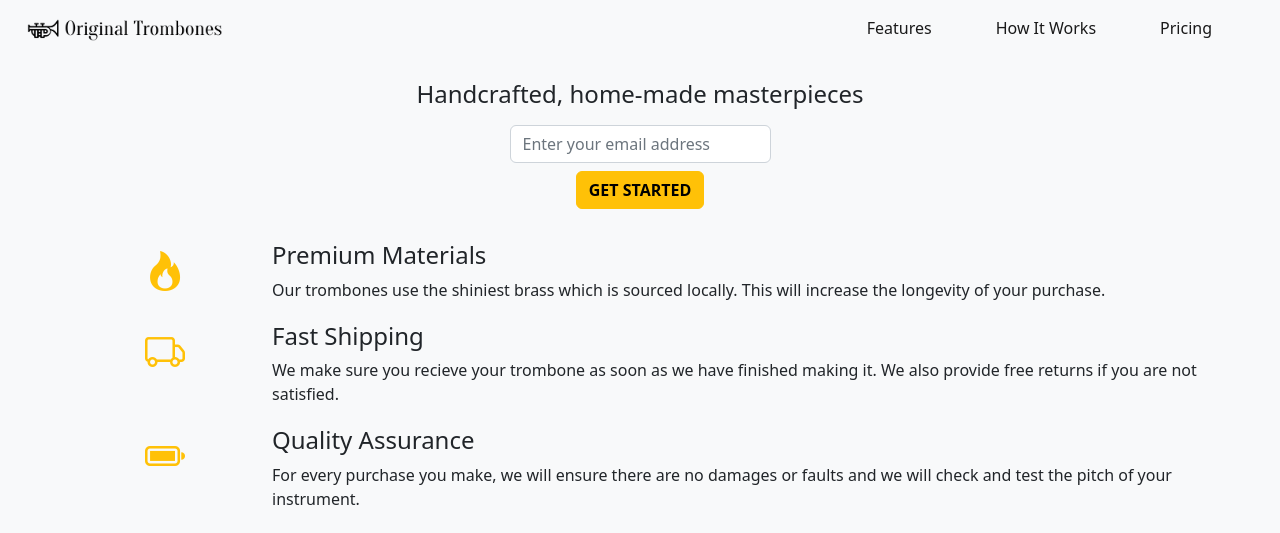
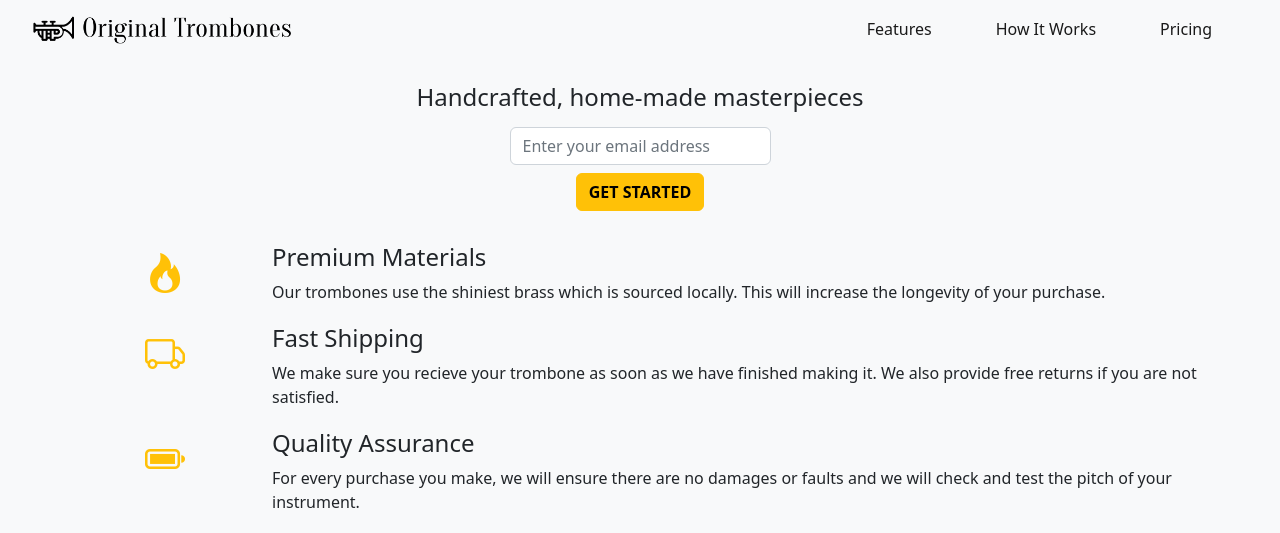
Before and after one commit to Abdoul-Jabbar/productlanding, a plain HTML site: page index.html in a window 1280 px wide. Shown: the top 533 px of the page. Drawn offline with nearby package versions, Linux system fonts and the light colour scheme.

Commit message:
Third commit

```diff
--- a/index.html
+++ b/index.html
@@ -10,7 +10,7 @@
   <body class="bg-light">
     <nav class="navbar navbar-expand-lg bg-light">
         <div class="container-fluid">
-          <a class="navbar-brand" href="#"><img src="product-landing-page-logo.png" alt="Product Landing Page" height="24px" width="auto" /></a>
+          <a class="navbar-brand" href="#"><img src="product-landing-page-logo.png" alt="Product Landing Page" height="32px" width="auto" /></a>
           <button class="navbar-toggler" type="button" data-bs-toggle="collapse" data-bs-target="#navbarSupportedContent" aria-controls="navbarSupportedContent" aria-expanded="false" aria-label="Toggle navigation">
             <span class="navbar-toggler-icon"></span>
           </button>
```
